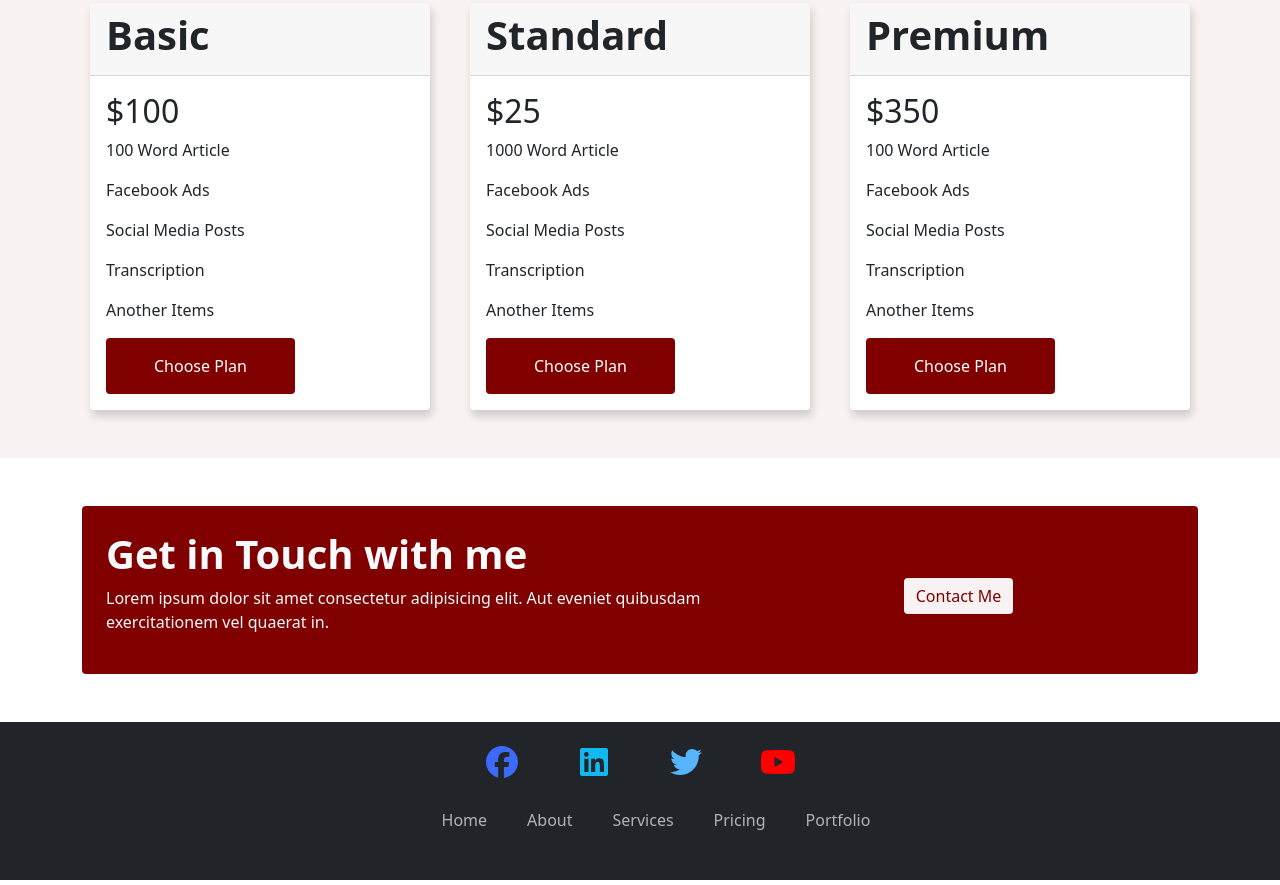
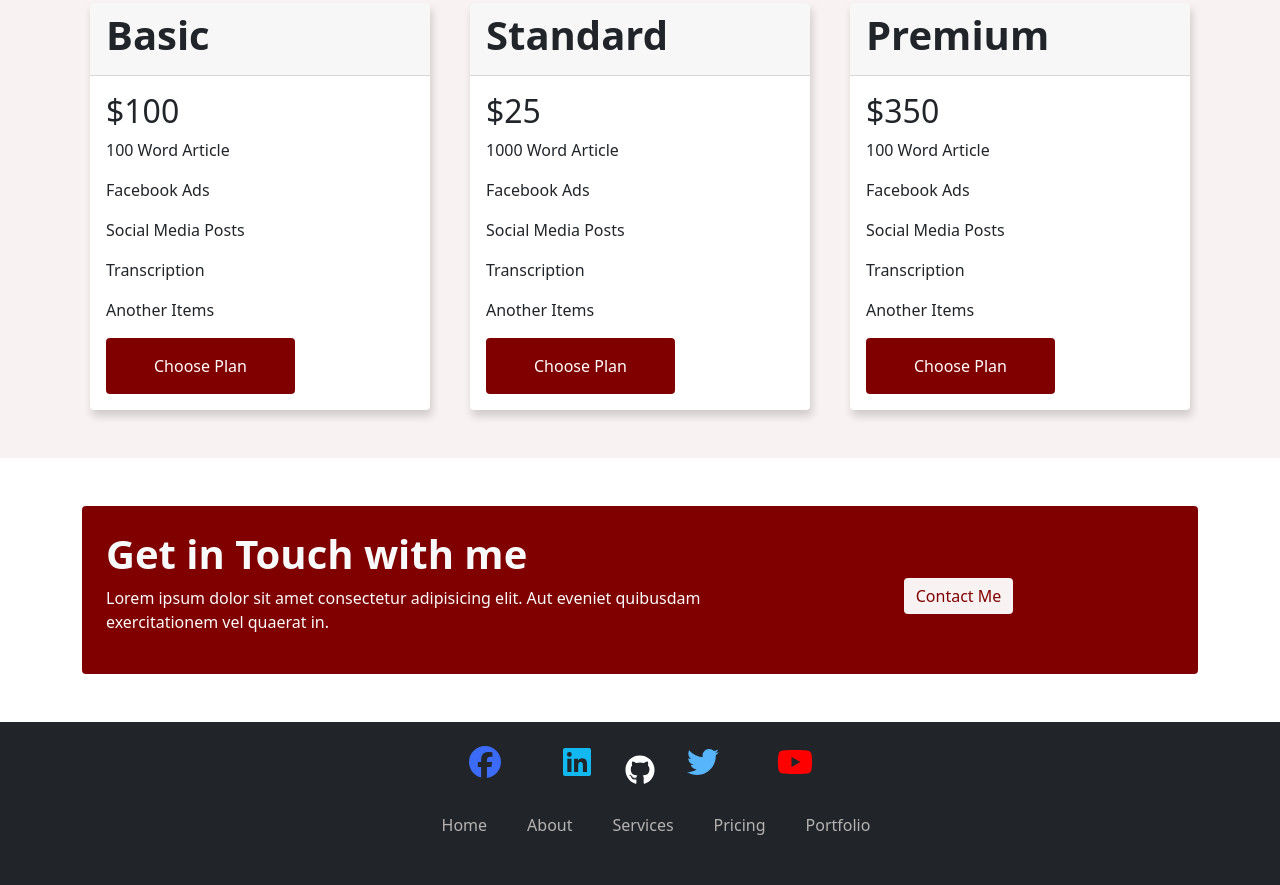
Before and after one commit to GrzegorzBuczynski/Portfolio, a plain HTML site: page index.html in a window 1280 px wide. Shown: the part 2959-3844 px from the top of the page. Drawn offline with Linux system fonts and the light colour scheme; files whose address does not match are found by name.

Commit message:
link github added

```diff
--- a/css/styles.css
+++ b/css/styles.css
@@ -176,18 +176,27 @@
 .icon {
 	text-decoration: none;
 }
-.red{
+.icon-svg {
+	text-decoration: none;
+	width: 30px;
+	height: 30px;
+	padding-top: -10px;
+}
+.v-align-middle {
+    vertical-align: middle !important;
+}
+.red {
 	color: red;
 }
-.azure{
+.azure {
 	color: rgb(87, 182, 251);
 }
-.navy-blue{
+.navy-blue {
 	color: rgba(18, 187, 244, 0.988);
 }
-.grey{
+.grey {
 	color: grey;
 }
-.facebook{
+.facebook {
 	color: rgb(60, 107, 249);
 }
--- a/index.html
+++ b/index.html
@@ -345,12 +345,14 @@
                         <i class="fab fa-facebook fa-2x mx-4">
                         </i>
                     </a>
-                    <a href="https://www.linkedin.com/in/grzegorz-buczy%C5%84ski-360591247/" target="_blank" class="icon navy-blue">
-                        <i class="fab fa-linkedin fa-2x mx-4">
-                        </i>
+                    <a href="https://www.linkedin.com/in/grzegorz-buczy%C5%84ski-360591247/" target="_blank"
+                        class="icon navy-blue"><i class="fab fa-linkedin fa-2x mx-4"></i>
+                    </a>
+                    <a href="https://github.com/GrzegorzBuczynski" target="_blank" class="icon">
+                        <img src="./images/github.svg" class="icon-svg" alt="">
                     </a>
                     <a href="#"><i class="fab fa-twitter fa-2x mx-4 azure"></i></a>
-                    <a href="#" ><i class="fab fa-youtube fa-2x mx-4 red"></i></a>
+                    <a href="#"><i class="fab fa-youtube fa-2x mx-4 red"></i></a>
                 </div>
                 <div class="col-sm-12 my-2">
                     <ul>
@@ -365,8 +367,14 @@
         </div>
     </footer>
 
-
-
+    <!-- github icons, font awesome failed to insert -->
+    <!-- <i class="fa-brands fa-github"></i> -->
+    <!-- <svg height="32" aria-hidden="true" viewBox="0 0 16 16" version="1.1" width="32"
+        data-view-component="true">
+        <path fill-rule="evenodd"
+            d="M8 0C3.58 0 0 3.58 0 8c0 3.54 2.29 6.53 5.47 7.59.4.07.55-.17.55-.38 0-.19-.01-.82-.01-1.49-2.01.37-2.53-.49-2.69-.94-.09-.23-.48-.94-.82-1.13-.28-.15-.68-.52-.01-.53.63-.01 1.08.58 1.23.82.72 1.21 1.87.87 2.33.66.07-.52.28-.87.51-1.07-1.78-.2-3.64-.89-3.64-3.95 0-.87.31-1.59.82-2.15-.08-.2-.36-1.02.08-2.12 0 0 .67-.21 2.2.82.64-.18 1.32-.27 2-.27.68 0 1.36.09 2 .27 1.53-1.04 2.2-.82 2.2-.82.44 1.1.16 1.92.08 2.12.51.56.82 1.27.82 2.15 0 3.07-1.87 3.75-3.65 3.95.29.25.54.73.54 1.48 0 1.07-.01 1.93-.01 2.2 0 .21.15.46.55.38A8.013 8.013 0 0016 8c0-4.42-3.58-8-8-8z">
+        </path>
+    </svg> -->
 
     <!-- Scripts -->
     <script src="./bootstrap/dist/js/bootstrap.min.js"></script>
```
Also changed, not shown: images/github.svg (added).
